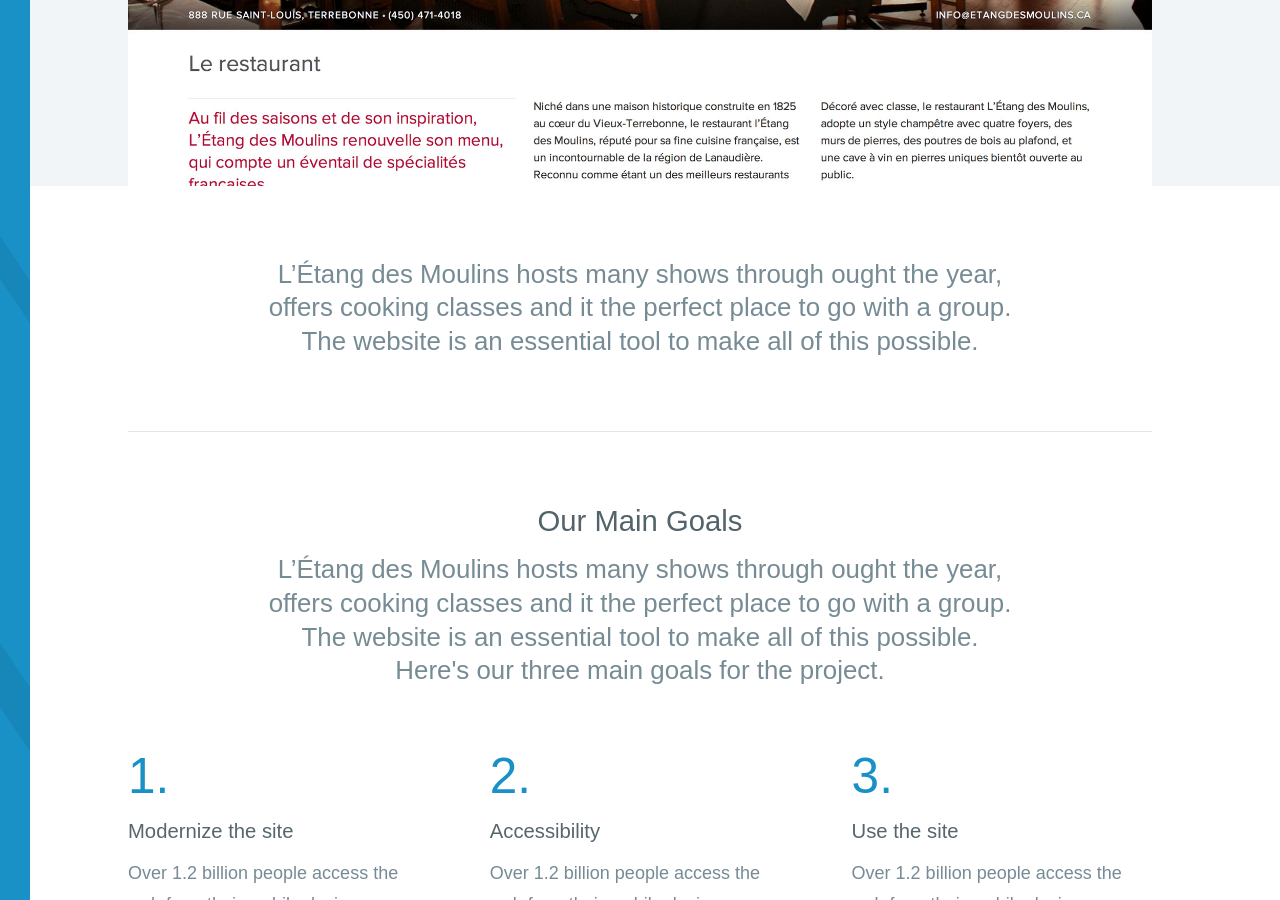
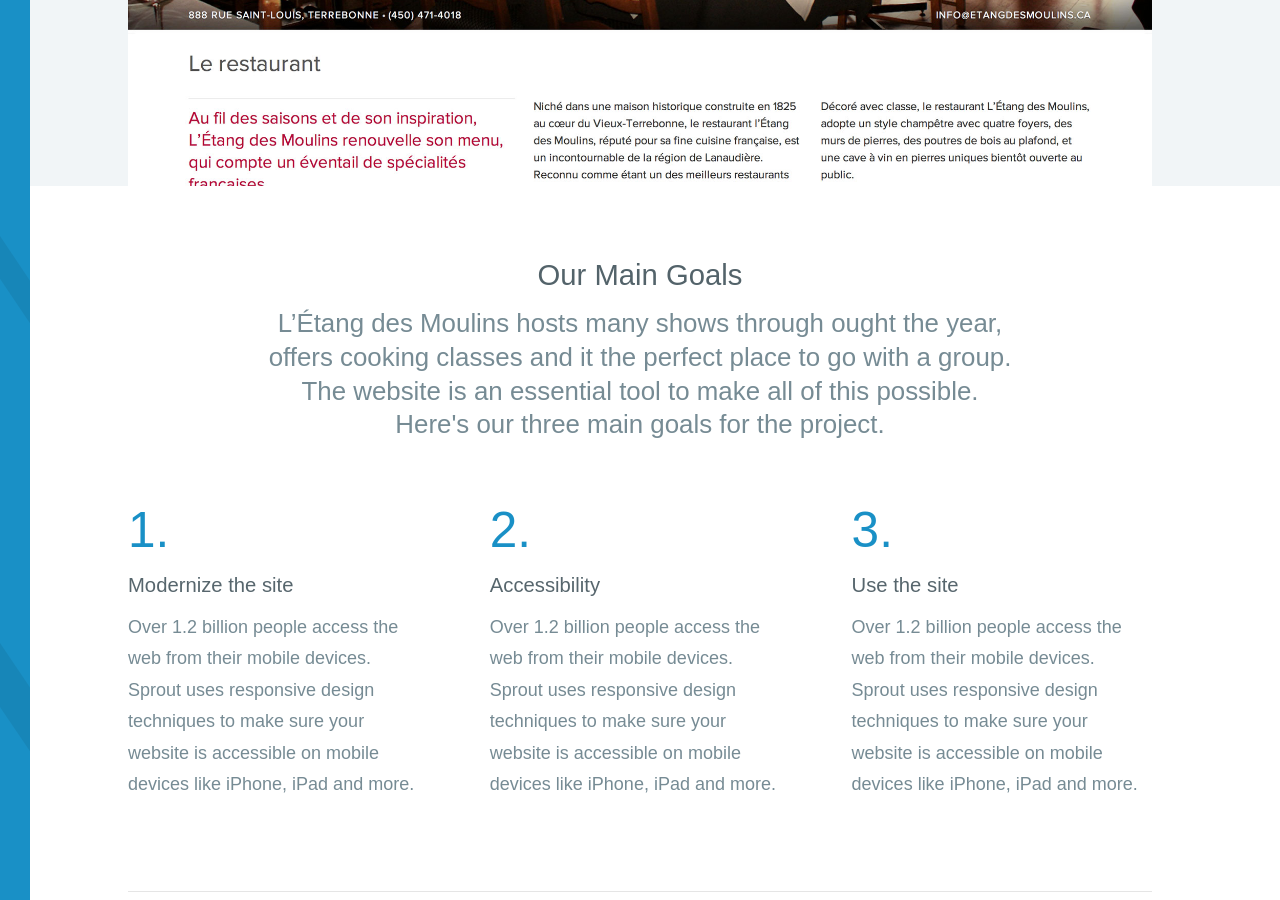
Before and after one commit to vernalkick/kevinclark, a Jekyll site: the page built from portfolio/etang-des-moulins/index.html, in a window 1280 px wide and 900 px high, scrolled down 705 px. Built offline with Jekyll 4.4.1, drawn with Linux system fonts in a browser that asks for light colours; nearby versions of some CDN libraries; some web fonts are replaced; Markdown is read by kramdown in place of the engine named in the settings.

Commit message:
Remove unnecessary section

```diff
--- a/portfolio/etang-des-moulins/index.html
+++ b/portfolio/etang-des-moulins/index.html
@@ -7,12 +7,6 @@
 featured-images:
   - featured-image-1.jpg
 ---
-
-<section class="grid-1">
-  <div class="col">
-    <h3>L’Étang des Moulins hosts many shows through ought the year, offers cooking classes and it the perfect place to go with a group. The website is an essential tool to make all of this possible.</h3>
-  </div>
-</section>
 
 <section class="grid-1">
   <div class="col">
```
